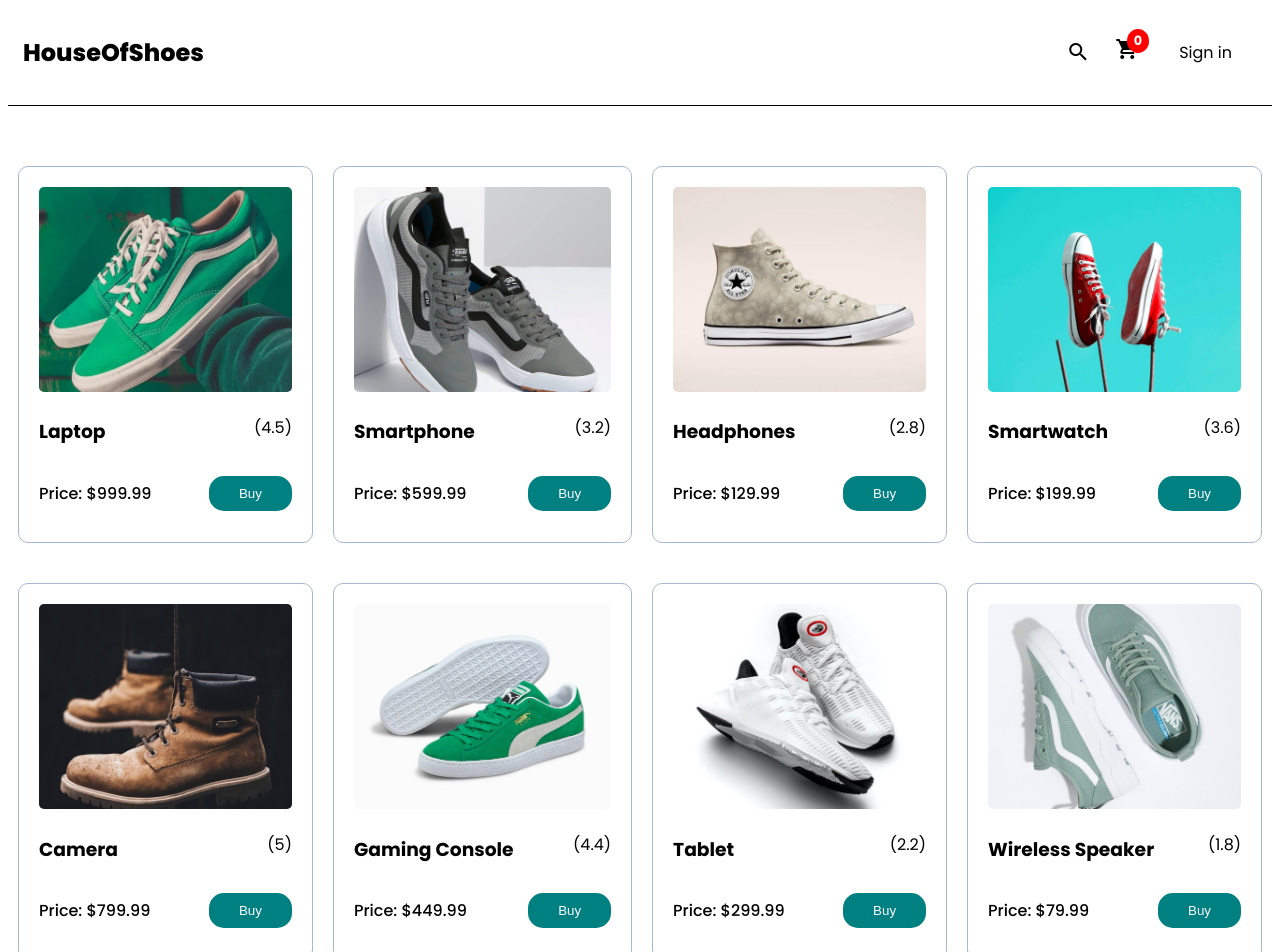
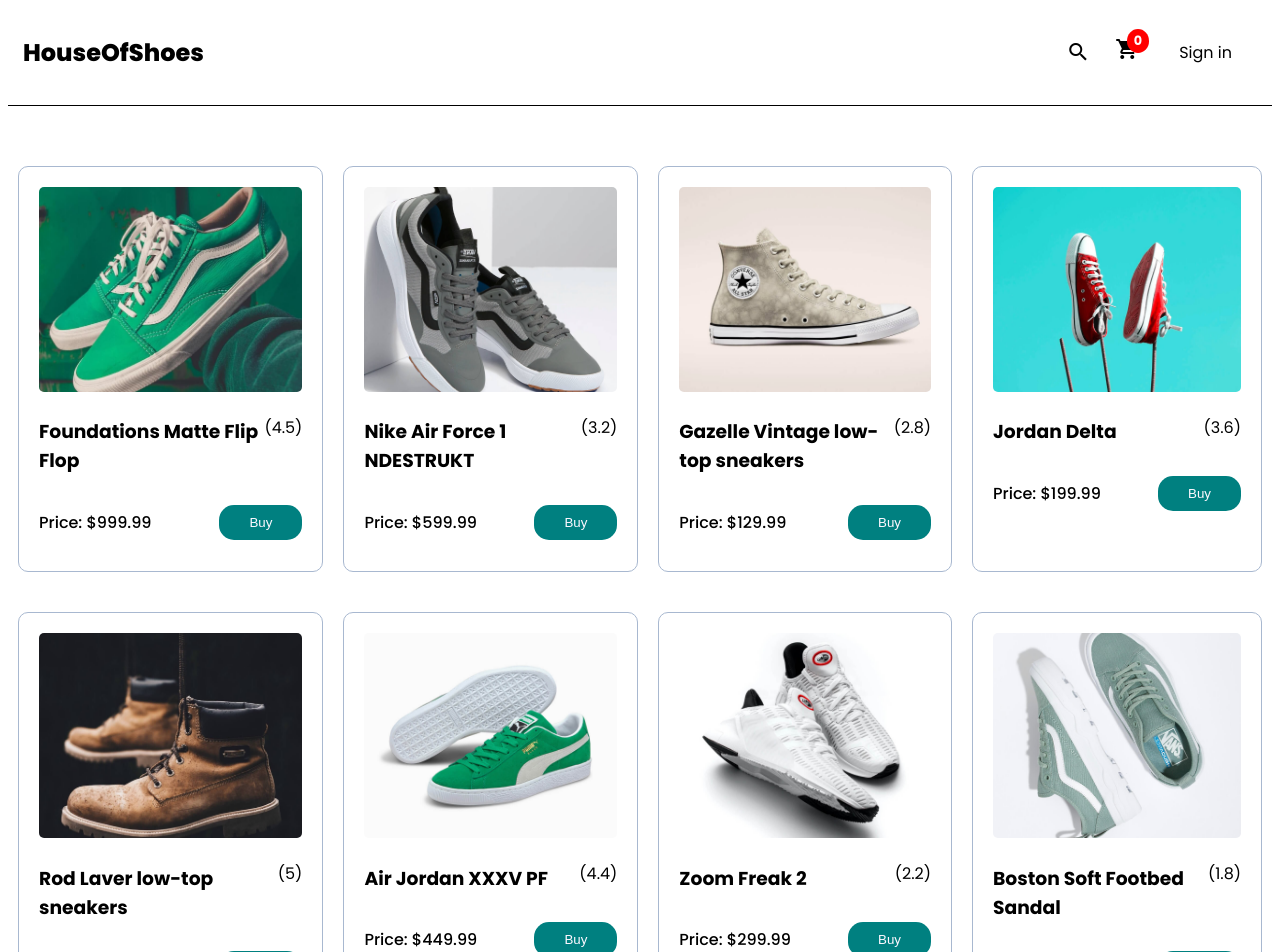
Before and after one commit to Shirley-April/Angular-Ecomm, an Angular app: page / in a window 1280 px wide. Shown: the top 952 px of the page. Built offline with nearby package versions, Linux system fonts and the light colour scheme.

Commit message:
add product names

```diff
--- a/src/app/products.ts
+++ b/src/app/products.ts
@@ -11,7 +11,7 @@
 export const products: Product[] = [
   {
     id: 1,
-    name: 'Laptop',
+    name: 'Foundations Matte Flip Flop',
     price: '$999.99',
     description: 'Powerful laptop with high-performance features.',
     reviews: 4.5,
@@ -19,15 +19,15 @@
   },
   {
     id: 2,
-    name: 'Smartphone',
+    name: 'Nike Air Force 1 NDESTRUKT',
     price: '$599.99',
     description: 'The latest smartphone with advanced camera technology.',
     reviews: 3.2,
-    image: "/assets/products/product_10.jpg",
+    image: '/assets/products/product_10.jpg',
   },
   {
     id: 3,
-    name: 'Headphones',
+    name: 'Gazelle Vintage low-top sneakers',
     price: '$129.99',
     description: 'Wireless headphones with noise-canceling capabilities.',
     reviews: 2.8,
@@ -35,7 +35,7 @@
   },
   {
     id: 4,
-    name: 'Smartwatch',
+    name: 'Jordan Delta',
     price: '$199.99',
     description: 'Fitness tracking smartwatch with a stylish design.',
     reviews: 3.6,
@@ -43,7 +43,7 @@
   },
   {
     id: 5,
-    name: 'Camera',
+    name: 'Rod Laver low-top sneakers',
     price: '$799.99',
     description: 'Professional-grade camera for photography enthusiasts.',
     reviews: 5.0,
@@ -51,7 +51,7 @@
   },
   {
     id: 6,
-    name: 'Gaming Console',
+    name: 'Air Jordan XXXV PF',
     price: '$449.99',
     description: 'Next-gen gaming console with immersive gaming experiences.',
     reviews: 4.4,
@@ -59,7 +59,7 @@
   },
   {
     id: 7,
-    name: 'Tablet',
+    name: 'Zoom Freak 2',
     price: '$299.99',
     description:
       'Compact tablet with a high-resolution display for multimedia.',
@@ -68,7 +68,7 @@
   },
   {
     id: 8,
-    name: 'Wireless Speaker',
+    name: 'Boston Soft Footbed Sandal',
     price: '$79.99',
     description: 'Portable wireless speaker with impressive audio quality.',
     reviews: 1.8,
@@ -85,7 +85,7 @@
   },
   {
     id: 10,
-    name: 'External Hard Drive',
+    name: 'Arizona Soft Footbed Sandal',
     price: '$119.99',
     description: 'High-capacity external hard drive for data storage needs.',
     reviews: 4.0,
```
